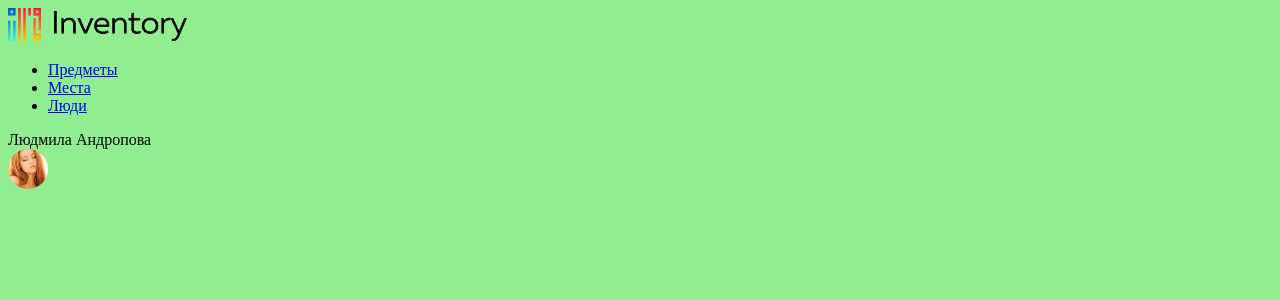
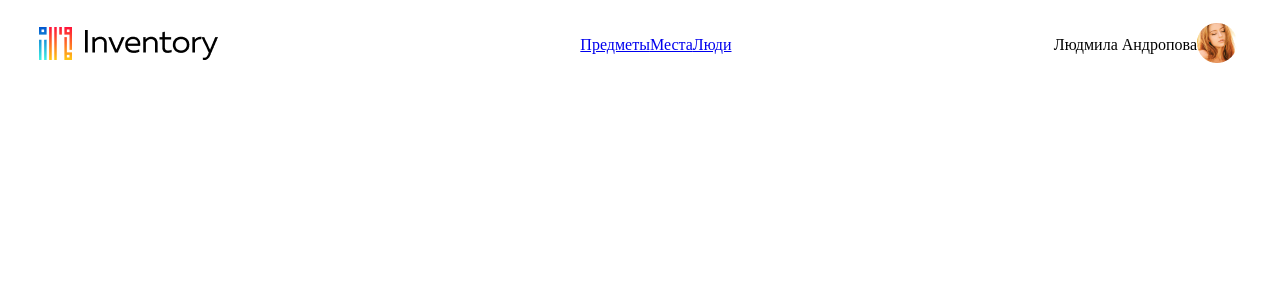
Before and after one commit to coatceatl/inventory, a React app: page / in a window 1280 px wide. Shown: the top 300 px of the page. Built offline with nearby package versions, Linux system fonts and the light colour scheme.

Commit message:
added css for component top

```diff
--- a/src/components/Top.jsx
+++ b/src/components/Top.jsx
@@ -1,4 +1,6 @@
 import React, { Component } from 'react';
+
+import '../scss/_top.scss';
 
 class Top extends Component {
   render() {
--- /dev/null
+++ b/src/scss/_top.scss
@@ -0,0 +1,15 @@
+nav {
+  display: flex;
+  justify-content: space-between;
+  align-items: center;
+  margin: 20px 35px 20px 31px;
+}
+ul {
+  display: flex;
+  justify-content: space-between;
+  list-style: none;
+}
+.user {
+  display: flex;
+  align-items: center;
+}
--- a/src/scss/main.scss
+++ b/src/scss/main.scss
@@ -1,3 +1 @@
-body {
-  background-color: lightgreen;
-}
+@import '_top.scss';
```
Also changed, not shown: 2 other files (tests, documents, lock files or other folders).
